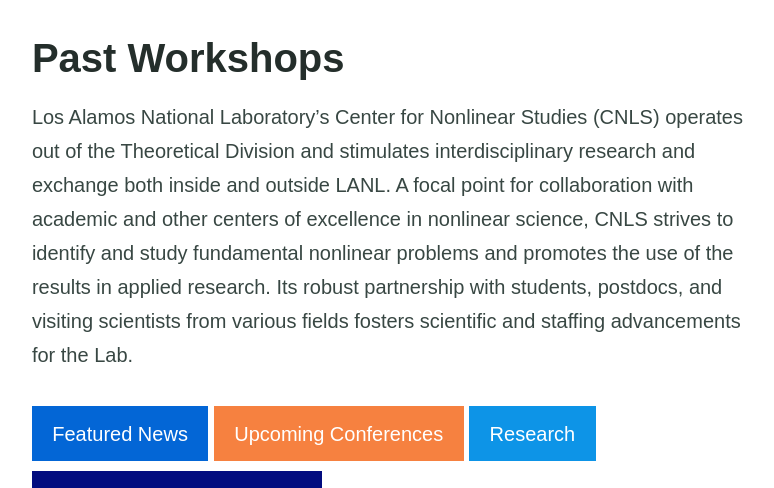
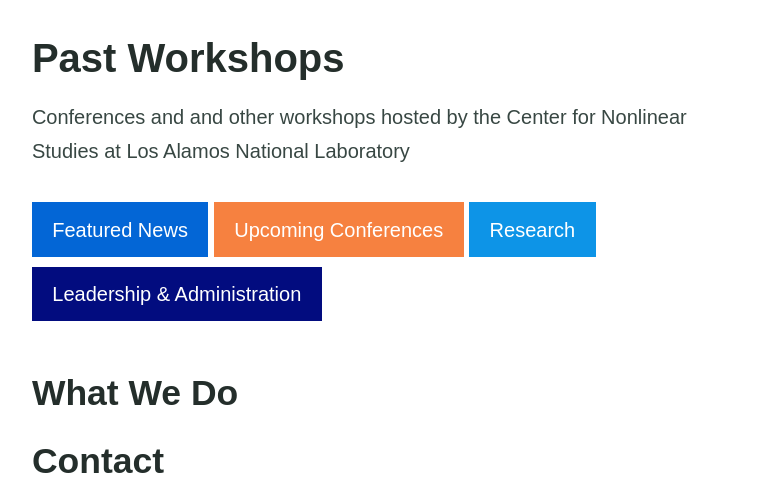
Before and after one commit to cnls-events/cnls-events.github.io, a Jekyll site: the page built from index.md, in a window 1280 px wide and 900 px high, cut to the strip 412-900 px from the top of the window. Shown: the whole strip, without its empty margins (251-1025 px from the left). Built offline with Jekyll 4.4.1, drawn with Linux system fonts in a browser that asks for light colours.

Commit message:
Update index.md again

```diff
--- a/index.md
+++ b/index.md
@@ -4,10 +4,10 @@
   ## Past CNLS Workshops
 
 feature_image: "https://picsum.photos/1300/400?image=989"
-excerpt: "Pre-2024 events hosted by the Center for Nonlinear Studies at Los Alamos National Laboratory"
+excerpt: "Conferences and and other workshops hosted by the Center for Nonlinear Studies at Los Alamos National Laboratory"
 ---
 
-Los Alamos National Laboratory's Center for Nonlinear Studies (CNLS) operates out of the Theoretical Division and stimulates interdisciplinary research and exchange both inside and outside LANL. A focal point for collaboration with academic and other centers of excellence in nonlinear science, CNLS strives to identify and study fundamental nonlinear problems and promotes the use of the results in applied research. Its robust partnership with students, postdocs, and visiting scientists from various fields fosters scientific and staffing advancements for the Lab.
+Conferences and and other workshops hosted by the Center for Nonlinear Studies at Los Alamos National Laboratory
 
 {% include button.html text="Featured News" link="https://github.com/daviddarnes/alembic" color="#0366d6" %} {% include button.html text="Upcoming Conferences" link="https://buymeacoffee.com/daviddarnes#support" color="#f68140" %} {% include button.html text="Research" link="https://twitter.com/intent/tweet/?url=https://alembic.darn.es&text=Alembic%20-%20A%20Jekyll%20boilerplate%20theme&via=DavidDarnes" color="#0d94e7" %} {% include button.html text="Leadership & Administration" link="/leadership.html" %}
 
```
